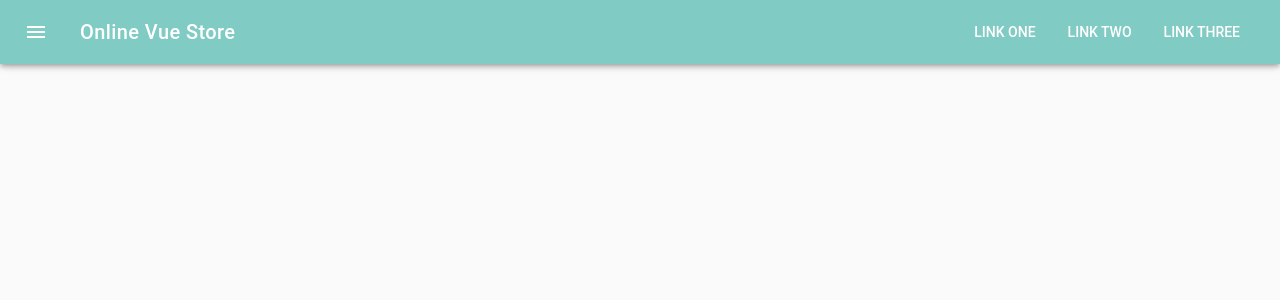
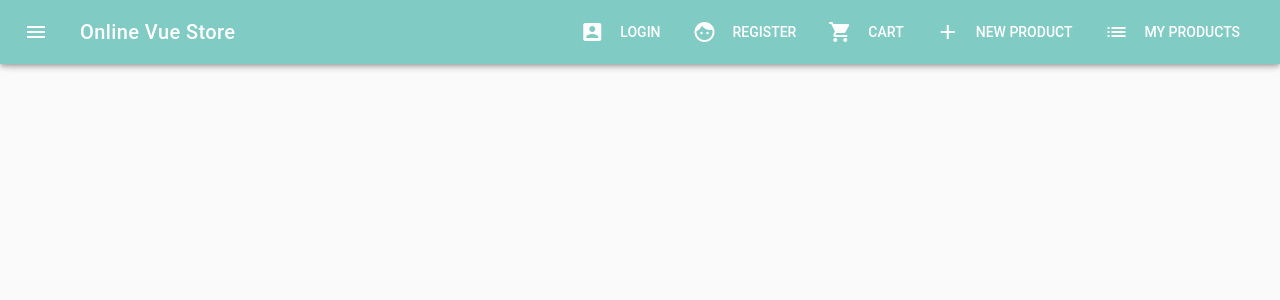
Before and after one commit to KSGitUser/Project-on-vue, a Vue app: page / in a window 1280 px wide. Shown: the top 300 px of the page. Built offline with nearby package versions, Linux system fonts and the light colour scheme; a small style sheet from the web is missing.

Commit message:
create links

```diff
--- a/src/components/Navbar.vue
+++ b/src/components/Navbar.vue
@@ -1,14 +1,28 @@
 <template>
   <div>
-    <v-navigation-drawer app temporary></v-navigation-drawer>
+    <v-navigation-drawer app temporary v-model="sideNav">
+      <v-list>
+        <v-list-tile v-for="(link, i) in links" :key="i" :to="link.url">
+          <v-list-tile-action>
+            <v-icon>{{ link.icon }}</v-icon>
+          </v-list-tile-action>
+
+          <v-list-tile-content>
+            <v-list-tile-title v-text="link.title"></v-list-tile-title>
+          </v-list-tile-content>
+        </v-list-tile>
+      </v-list>
+
+    </v-navigation-drawer>
     <v-toolbar app dark color="teal lighten-3">
-      <v-toolbar-side-icon></v-toolbar-side-icon>
+      <v-toolbar-side-icon @click="sideNav = !sideNav"></v-toolbar-side-icon>
       <v-toolbar-title>Online Vue Store</v-toolbar-title>
       <v-spacer></v-spacer>
       <v-toolbar-items class="hidden-sm-and-down">
-        <v-btn flat>Link One</v-btn>
-        <v-btn flat>Link Two</v-btn>
-        <v-btn flat>Link Three</v-btn>
+        <v-btn v-for="(link, i) in links" :key="i" :to="link.url" flat>
+          <v-icon left>{{ link.icon}}</v-icon>
+          {{link.title}}
+        </v-btn>
       </v-toolbar-items>
     </v-toolbar>
     <v-content>
@@ -20,5 +34,38 @@
 </template>
 
 <script>
-  export default {}
+  export default {
+    data() {
+      return {
+        sideNav: false,
+        links: [{
+            title: 'Login',
+            icon: 'account_box',
+            url: '/login'
+          },
+          {
+            title: 'Register',
+            icon: 'face',
+            url: '/register'
+          },
+          {
+            title: 'Cart',
+            icon: 'shopping_cart',
+            url: '/checkout'
+          },
+          {
+            title: 'New Product',
+            icon: 'add',
+            url: '/new'
+          },
+          {
+            title: 'My Products',
+            icon: 'list',
+            url: '/list'
+          }
+        ]
+
+      }
+    }
+  }
 </script>
```
